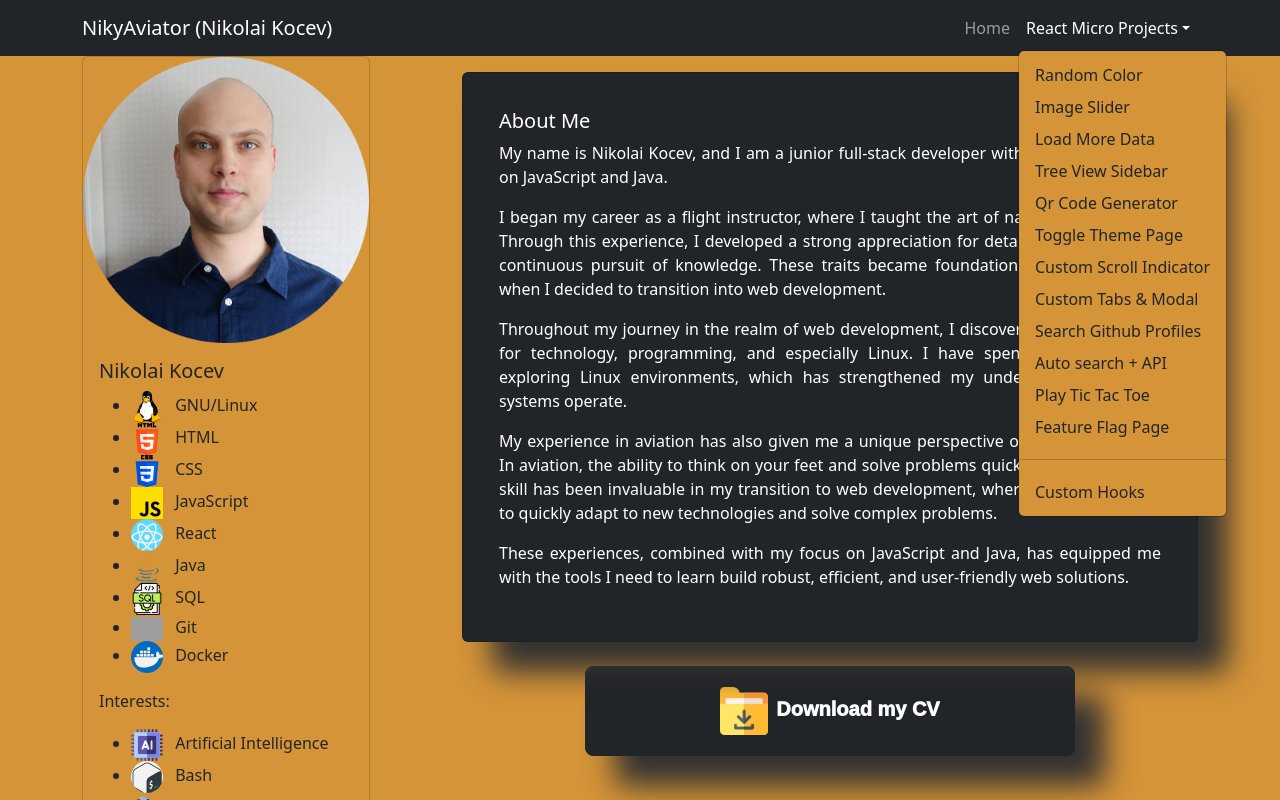
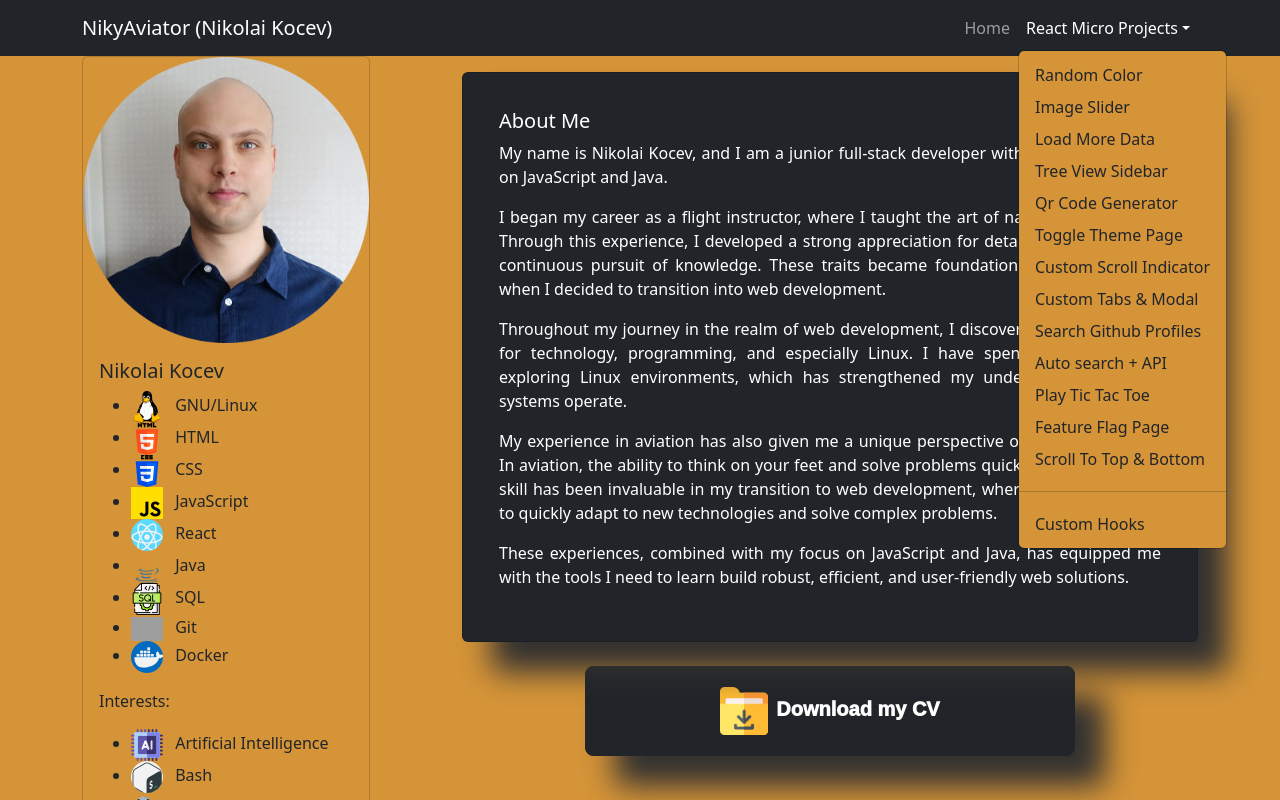
Before and after one commit to NikyAviator/nikolaikocev, a React (Vite) app in the folder frontend/: page / in a window 1280 px wide. Both pictures are taken after a click on the button "React Micro Projects". Shown: the top 800 px of the page. Built offline with nearby package versions, Linux system fonts and the light colour scheme; grey boxes are pictures that could not be loaded; a web font is replaced by a local one.

Commit message:
V1.0.15! ScrollToTopAndBottom working!

```diff
--- a/frontend/package.json
+++ b/frontend/package.json
@@ -1,7 +1,7 @@
 {
   "name": "frontend",
   "private": true,
-  "version": "1.0.14",
+  "version": "1.0.15",
   "type": "module",
   "scripts": {
     "dev": "vite",
--- a/frontend/src/App.jsx
+++ b/frontend/src/App.jsx
@@ -16,6 +16,7 @@ import SearchPage from './Pages/SearchPage.jsx';
 import TTTPage from './Pages/TTTPage.jsx';
 import FeatureFlagPage from './Pages/FeatureFlagPage.jsx';
 import CustomHooksPage from './Pages/CustomHooksPage.jsx';
+import ScrollToTopAndBottomPage from './Pages/ScrollToTopAndBottomPage.jsx';
 function App() {
   return (
     <>
@@ -39,6 +40,10 @@ function App() {
             <Route path='/tictactoe' element={<TTTPage />} />
             <Route path='/ffpage' element={<FeatureFlagPage />} />
             <Route path='/customhooks' element={<CustomHooksPage />} />
+            <Route
+              path='/scrolltopbottom'
+              element={<ScrollToTopAndBottomPage />}
+            />
           </Routes>
         </main>
         <footer>
--- a/frontend/src/Components/Footer.jsx
+++ b/frontend/src/Components/Footer.jsx
@@ -29,7 +29,7 @@ const Footer = () => {
             <FaLinkedin size='1em' />
           </a>
         </div>
-        <span className='mx-2'>V1.0.14 Last updated: 2024-04-03</span>
+        <span className='mx-2'>V1.0.15 Last updated: 2024-04-03</span>
       </div>
     </footer>
   );
--- a/frontend/src/Components/Header.jsx
+++ b/frontend/src/Components/Header.jsx
@@ -51,6 +51,9 @@ function Header() {
               <NavDropdown.Item href='/ffpage'>
                 Feature Flag Page
               </NavDropdown.Item>
+              <NavDropdown.Item href='/scrolltopbottom'>
+                Scroll To Top & Bottom
+              </NavDropdown.Item>
               <hr />
               <NavDropdown.Item href='/customhooks'>
                 Custom Hooks
--- a/frontend/src/Components/scroll-to-top-and-bottom/ScrollToTopAndBottom.jsx
+++ b/frontend/src/Components/scroll-to-top-and-bottom/ScrollToTopAndBottom.jsx
@@ -3,9 +3,24 @@ import useFetch from '../use-fetch';
 
 const ScrollToTopAndBottom = () => {
   const { data, error, pending } = useFetch(
-    'https://dummyjson.com/products',
+    'https://dummyjson.com/products?limit=100',
     {}
   );
+  const handleScrollToTop = () => {
+    window.scrollTo({
+      top: 0,
+      left: 0,
+      behavior: 'smooth',
+    });
+  };
+
+  const handleScrollToBottom = () => {
+    window.scrollTo({
+      top: document.body.scrollHeight,
+      left: 0,
+      behavior: 'smooth',
+    });
+  };
 
   if (error) {
     return <h3>Error occured: {error}</h3>;
@@ -14,17 +29,18 @@ const ScrollToTopAndBottom = () => {
   if (pending) {
     return <h3>Loading...</h3>;
   }
+
   return (
     <>
       <h1>Scroll To Top And Bottom Feature</h1>
       <h3>This is the top section.</h3>
-      <button>Scroll To Bottom</button>
+      <button onClick={handleScrollToBottom}>Scroll To Bottom</button>
       <ul style={{ listStyle: 'none' }}>
         {data && data.products
           ? data.products.map((item) => <li key={item.id}>{item.title}</li>)
           : null}
       </ul>
-      <button>Scroll To Top</button>
+      <button onClick={handleScrollToTop}>Scroll To Top</button>
       <h3> This is the bottom of the page </h3>
     </>
   );
--- /dev/null
+++ b/frontend/src/Pages/ScrollToTopAndBottomPage.jsx
@@ -0,0 +1,13 @@
+import '../scss/styles.scss';
+import Container from 'react-bootstrap/Container';
+import ScrollToTopAndBottom from '../Components/scroll-to-top-and-bottom/ScrollToTopAndBottom';
+
+const ScrollToTopAndBottomPage = () => {
+  return (
+    <Container>
+      <ScrollToTopAndBottom />
+    </Container>
+  );
+};
+
+export default ScrollToTopAndBottomPage;
```
